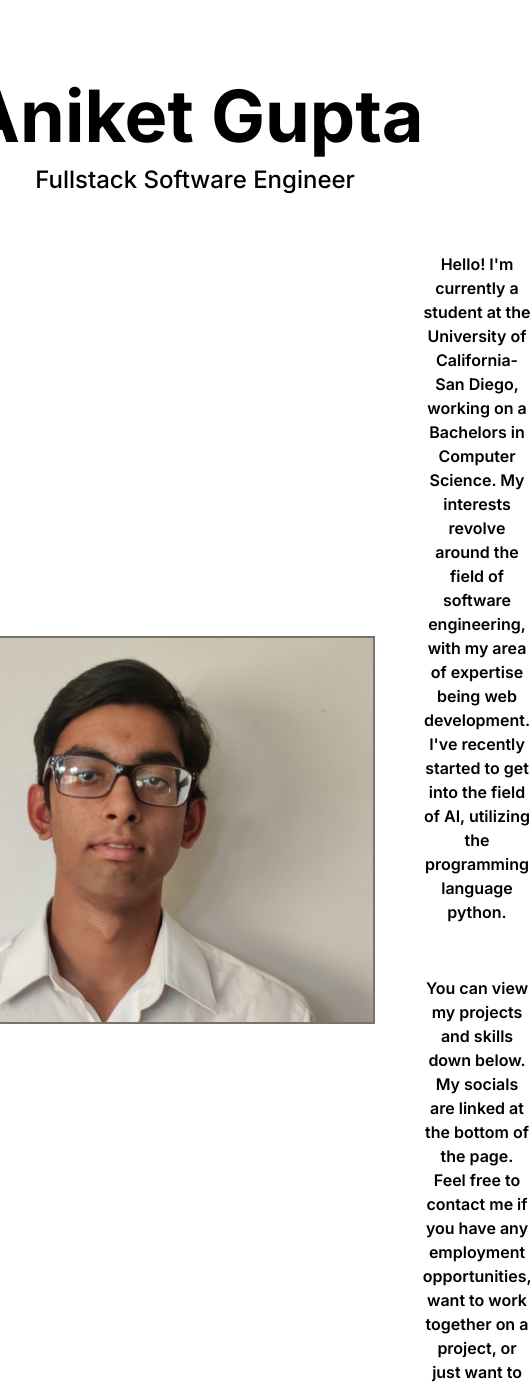
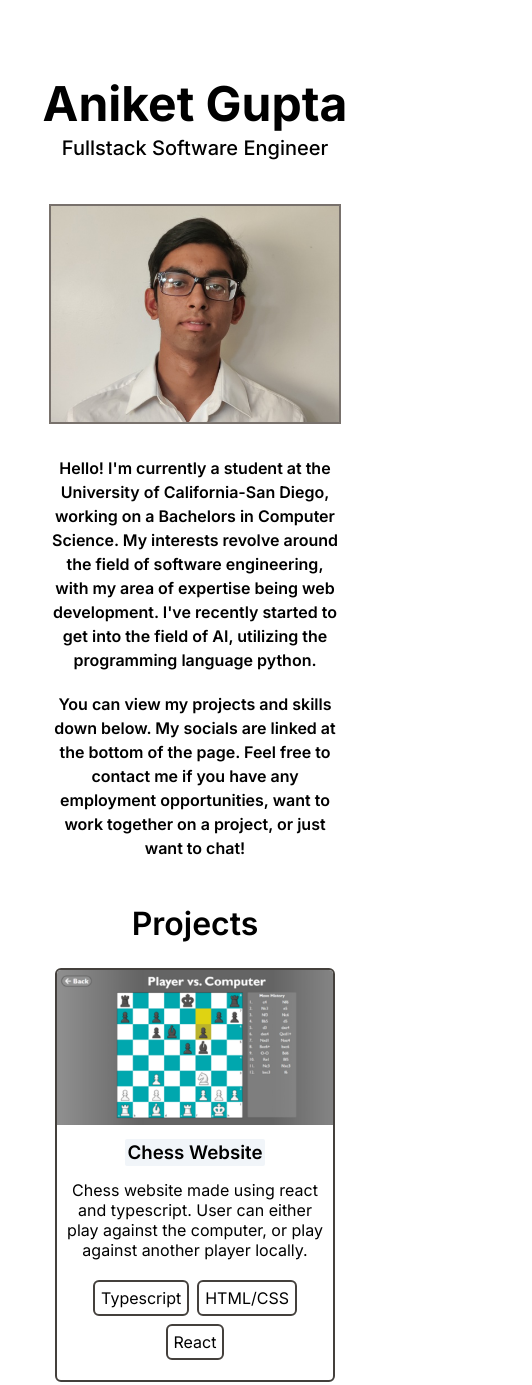
Before and after one commit to newracket/Portfolio, a plain HTML site: page index.html in a window 390 px wide. Shown: the top 1385 px of the page, 532 px wide, since content can reach past the window. Drawn offline with Linux system fonts and the light colour scheme.

Commit message:
made website mobile friendly

```diff
--- a/styles.css
+++ b/styles.css
@@ -130,6 +130,7 @@ a {
     display: flex;
     justify-content: center;
     margin-top: auto;
+    flex-wrap: wrap;
 }
 
 .projectSkillItem {
@@ -172,6 +173,7 @@ a {
     margin-top: 1rem;
     flex-direction: column;
     align-items: center;
+    width: 100%;
 }
 
 .socialsInnerContainer {
@@ -189,3 +191,43 @@ a {
     border-radius: 0.5rem;
     max-height: 3.5rem;
 }
+
+/* For mobile devices */
+@media screen and (max-width: 768px) {
+    .name {
+        font-size: 3rem;
+        margin-bottom: 0.25rem;
+    }
+
+    .role {
+        font-size: 1.25rem;
+    }
+
+    .picture {
+        max-width: 18rem;
+    }
+
+    .imageDescription {
+        flex-direction: column;
+        margin-left: 0;
+    }
+
+    .pictureDescription {
+        margin-top: 2rem;
+        margin-left: 0;
+    }
+
+    .pictureDescription > p {
+        max-width: 18rem;
+        margin: 0;
+    }
+
+    .projectsOuterContainer {
+        padding-top: 1rem;
+    }
+
+    .subTitle {
+        font-size: 2rem;
+        margin-top: 0.5rem;
+    }
+}
```
